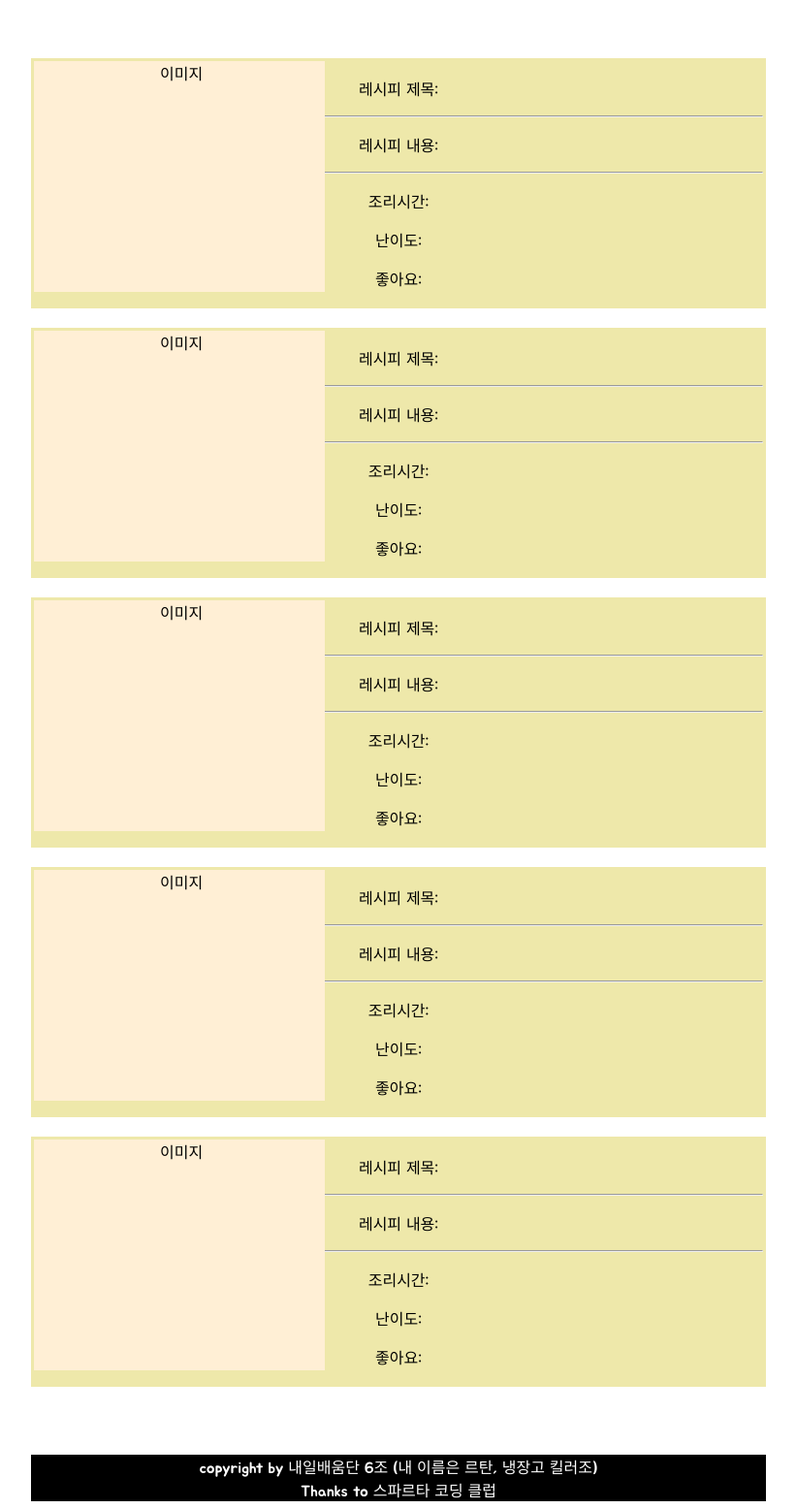
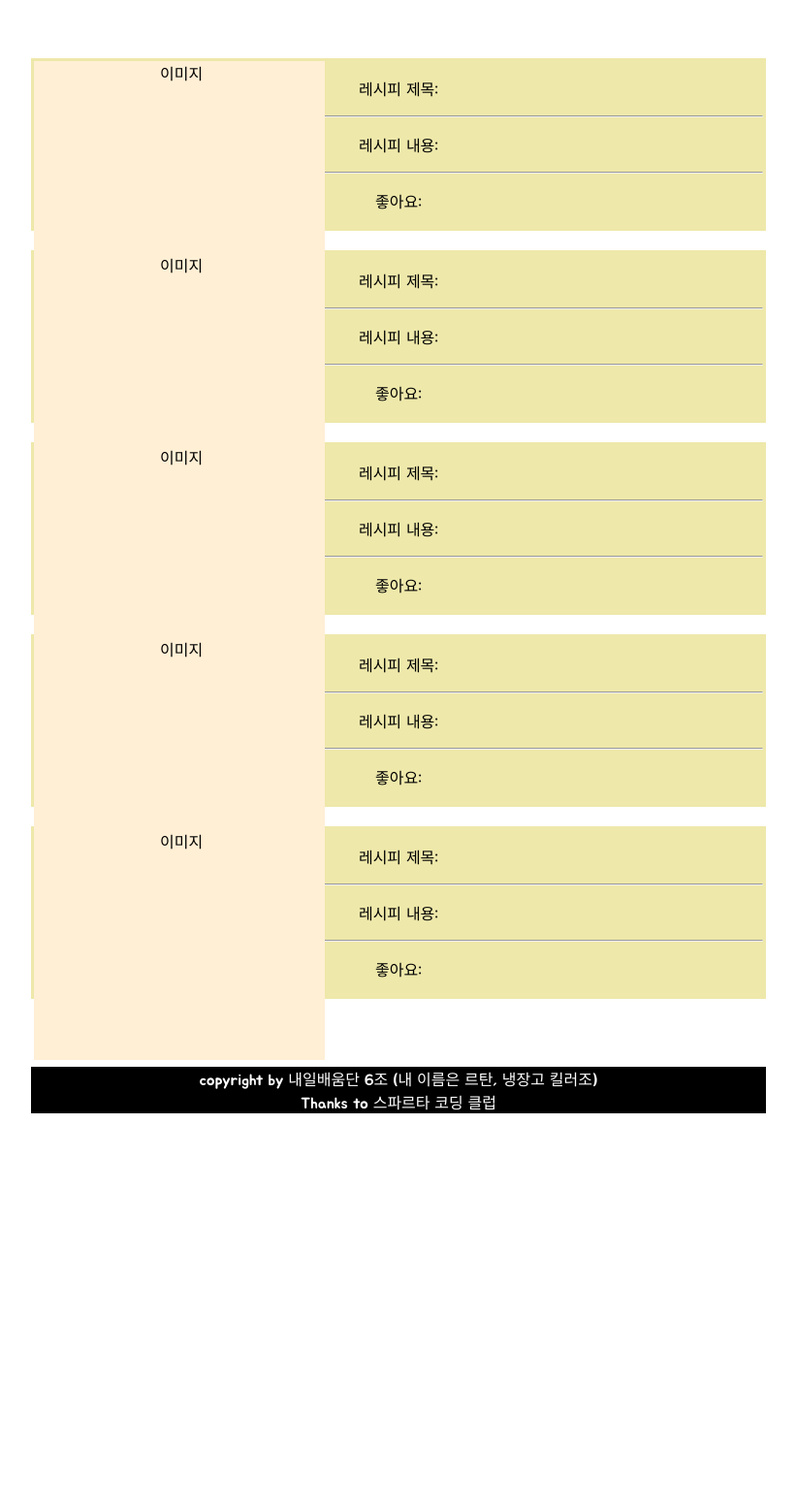
Before and after one commit to sparta-github-group6/show_me_the_recipe-mc6, a Flask app: page /recommend in a window 1280 px wide. Shown: the part 570-2126 px from the top of the page at 97% size, without its empty margins (229-1050 px from the left). After the commit the page ends 1718 px from the top, so only its background shows below. Run offline with Flask 2, Linux system fonts and the light colour scheme; some libraries are stand-ins or nearby versions.

Commit message:
team commit

```diff
--- a/app.py
+++ b/app.py
@@ -24,17 +24,37 @@ def recommend_page():
 def recipe_page():
     return render_template('recipe.html')
 
+
 @app.route('/rank')
 def rank_page():
     return render_template('rank.html')
 
+@app.route('/api/recipes', methods=['POST'])
+def like_star():
+    name_receive = request.form['name_give']
+
+    target_star = db.recipes.find_one({'name':name_receive})
+    current_like = target_star['like']
+
+    new_like = current_like + 1
+
+    db.recipes.update_one({'name': name_receive}, {'$set': {'like': new_like}})
+
+    return jsonify({'msg': '좋아요 완료!'})
+
 #요리 레시피 요청
 
 
+# @app.route('/recipe', methods=['GET'])
+# def show_recipe():
+#     sample_receive = request.args.get('sample_give')
+#     print(sample_receive)
+#     return jsonify({'msg': 'list 연결되었습니다!'})
+
 @app.route('/recipe', methods=['GET'])
-def show_recipe():
-    sample_receive = request.args.get('sample_give')
-    print(sample_receive)
+def recipe():
+    name_receive = db.recipes.find_one({'name':"계란찜 [Gyeran-jjim]"})
+    print(name_receive)
     return jsonify({'msg': 'list 연결되었습니다!'})
 
 
--- a/static/main.js
+++ b/static/main.js
@@ -9,7 +9,7 @@ toggleBtn.addEventListener("click", () => {
 /* related to recommend page function*/
 
 function to_recommend() {
-  var link ="recommend.html"
+  var link ="/recommend"
     location.href = link;
 }
 
@@ -29,8 +29,6 @@ function listing() {
                 let image = rows[i]['image']
                 let title = rows[i]['title']
                 let desc = rows[i]['desc']
-                let time = rows[i]['time']
-                let level = rows[i]['level']
                 let like = rows[i]['like']
 
                 let temp_html = `
@@ -41,8 +39,6 @@ function listing() {
                                         <hr>
                                         <p class="recipes_desc"> ${desc} </p>
                                         <hr>
-                                        <p class="recipes_time"> 조리시간: ${time}</p>
-                                        <p class="recipes_level"> 난이도: ${level} </p>
                                         <p class="recipes_like"> 좋아요: ${like}</p>
                                     </section>
                                 </div>`
--- a/templates/index.html
+++ b/templates/index.html
@@ -67,7 +67,7 @@
                 <input type="text" class="input" placeholder="찾으려는 재료를 입력해 주세요!">
             </label>
 
-            <button class="button-search" type="button" onclick="search()">검색</button>
+            <button class="button-search" type="button" onclick="search()">선택</button>
 
         </div>
 
--- a/templates/recommend.html
+++ b/templates/recommend.html
@@ -61,7 +61,7 @@
 
             <div class="recipe-box" id="matched-dishes">
 
-                <div class="recipes_all_about_1">
+                <a href="/recipe"><div class="recipes_all_about_1">
 
                     <nav class="recipes_img"><img> 이미지 </img></nav>
 
@@ -70,12 +70,10 @@
                         <hr>
                         <p class="recipes_desc"> 레시피 내용: </p>
                         <hr>
-                        <p class="recipes_time"> 조리시간: </p>
-                        <p class="recipes_level"> 난이도: </p>
                         <p class="recipes_like"> 좋아요: </p>
                     </section>
 
-                </div>
+                </div></a>
 
                 <div class="recipes_all_about_2">
 
@@ -87,8 +85,6 @@
                         <hr>
                         <p class="recipes_desc"> 레시피 내용: </p>
                         <hr>
-                        <p class="recipes_time"> 조리시간: </p>
-                        <p class="recipes_level"> 난이도: </p>
                         <p class="recipes_like"> 좋아요: </p>
 
                     </section>
@@ -105,8 +101,6 @@
                         <hr>
                         <p class="recipes_desc"> 레시피 내용: </p>
                         <hr>
-                        <p class="recipes_time"> 조리시간: </p>
-                        <p class="recipes_level"> 난이도: </p>
                         <p class="recipes_like"> 좋아요: </p>
 
                     </section>
@@ -123,8 +117,6 @@
                         <hr>
                         <p class="recipes_desc"> 레시피 내용: </p>
                         <hr>
-                        <p class="recipes_time"> 조리시간: </p>
-                        <p class="recipes_level"> 난이도: </p>
                         <p class="recipes_like"> 좋아요: </p>
 
                     </section>
@@ -141,8 +133,6 @@
                         <hr>
                         <p class="recipes_desc"> 레시피 내용: </p>
                         <hr>
-                        <p class="recipes_time"> 조리시간: </p>
-                        <p class="recipes_level"> 난이도: </p>
                         <p class="recipes_like"> 좋아요: </p>
 
                     </section>
```
